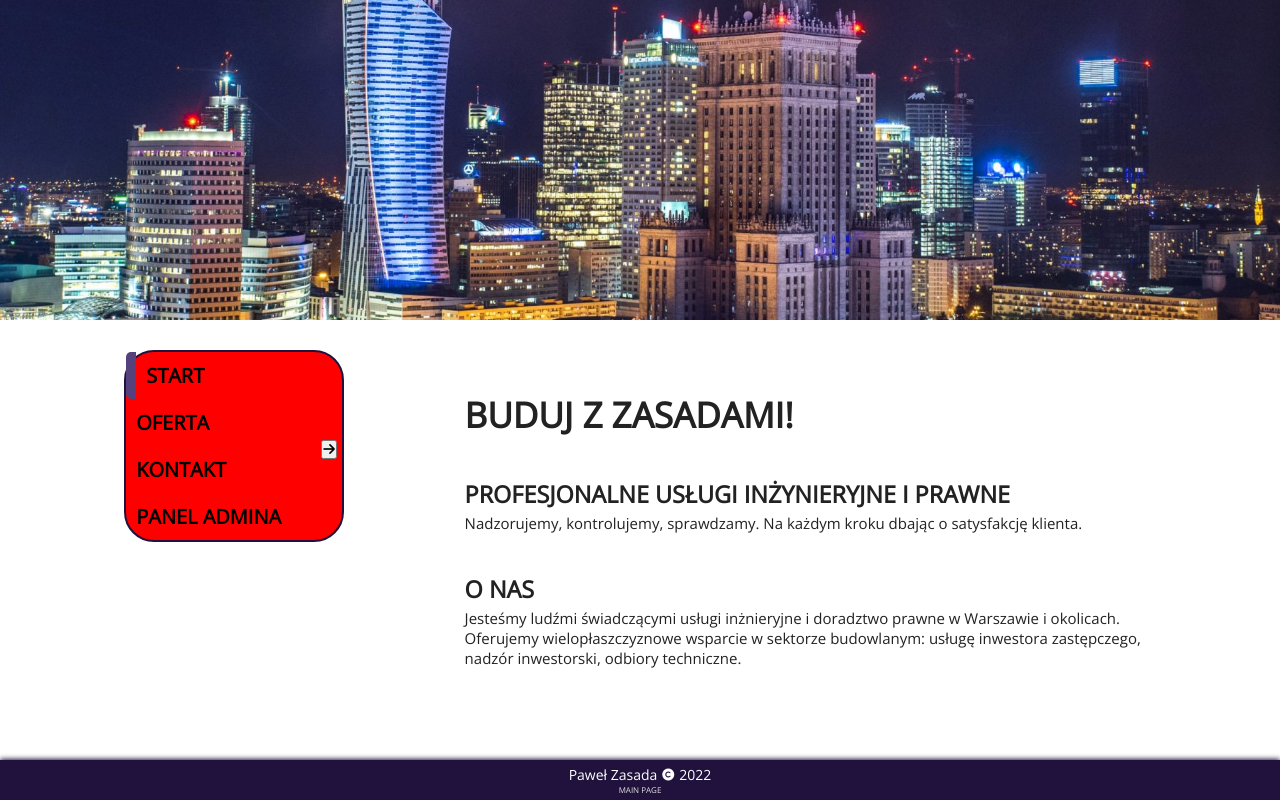
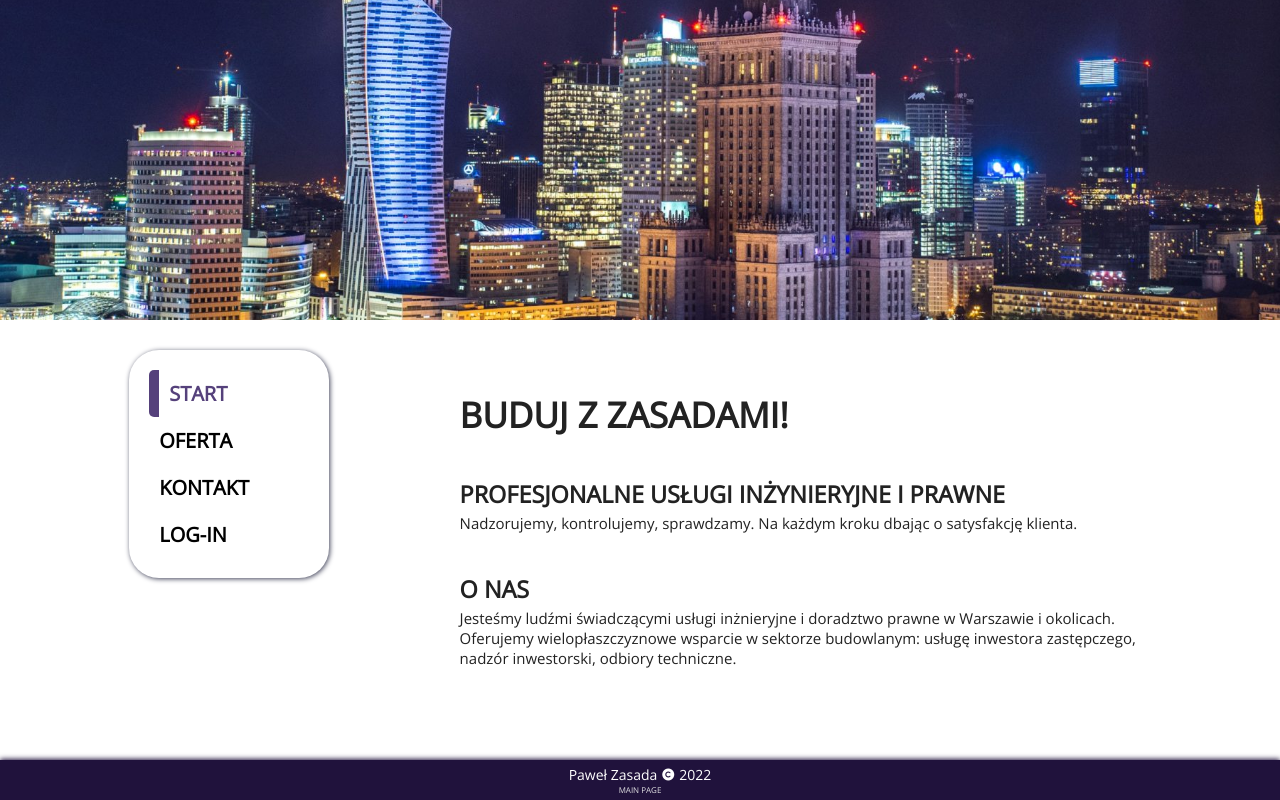
Before and after one commit to Zasada94/buduj-z-zasadami, a React (Create React App) app: page / in a window 1280 px wide. Built offline with nearby package versions, Linux system fonts and the light colour scheme.

Commit message:
menu finished

```diff
--- a/src/layouts/Navigation.js
+++ b/src/layouts/Navigation.js
@@ -7,7 +7,7 @@ const list = [
 	{ name: "start", path: "/", exact: true },
 	{ name: "oferta", path: "/products" },
 	{ name: "kontakt", path: "/contact" },
-	{ name: "panel admina", path: "/login" },
+	{ name: "log-in", path: "/login" },
 ];
 
 const menu = list.map((item) => (
@@ -25,10 +25,19 @@ const Navigation = () => {
 				<ul>{menu}</ul>
 			</nav>
 			<div className="navButton">
-				<button onClick={() => setShow(!show)}>
-					<i class="fa-solid fa-arrow-right"></i>
-					<i class="fa-solid fa-arrow-left"></i>
-				</button>
+				<div onClick={() => setShow(!show)}>
+					<i
+						className={
+							show ? "show fa-solid fa-arrow-right" : "fa-solid fa-arrow-right"
+						}
+					></i>
+					<p>MENU</p>
+					<i
+						className={
+							show ? "show fa-solid fa-arrow-right" : "fa-solid fa-arrow-right"
+						}
+					></i>
+				</div>
 			</div>
 		</div>
 	);
--- a/src/styles/App.css
+++ b/src/styles/App.css
@@ -15,19 +15,6 @@ main {
 	width: 90%;
 	max-width: 1200px;
 }
-
-.navWrapper {
-	position: fixed;
-	left: -180px;
-	min-width: 220px;
-	height: auto;
-	background-color: red;
-	border: 2px solid #20123c;
-	border-radius: 30px;
-}
-.navWrapper.show {
-	left: 0;
-}
 .blog {
 	width: 60%;
 }
@@ -37,10 +24,6 @@ article:nth-child(1) {
 }
 
 @media (min-width: 720px) {
-	.navWrapper {
-		position: relative;
-		left: auto;
-	}
 	main {
 		display: flex;
 		justify-content: space-around;
--- a/src/styles/Navigation.css
+++ b/src/styles/Navigation.css
@@ -1,9 +1,9 @@
-nav.main {
-	padding: 0 30px 0 0;
-}
-
 .main ul {
 	list-style-type: none;
+	background-color: white;
+	border-right: none;
+	border-top-left-radius: 30px;
+	min-width: 150px;
 }
 
 nav.main a {
@@ -18,34 +18,107 @@ nav.main a {
 
 nav.main a:hover {
 	transform: translateX(10px);
+	transition: 0.2s;
 }
 
 nav.main a.active {
-	border-left: 10px gray solid;
 	transform: translateX(0);
 	border-radius: 5px;
+	transition: 0.3s;
 }
 
 nav.main li:nth-child(1) a.active {
 	border-left-color: #55417b;
+	color: #55417b;
 }
 
 nav.main li:nth-child(2) a.active {
 	border-left-color: #0e384b;
+	color: #0e384b;
 }
 
 nav.main li:nth-child(3) a.active {
 	border-left-color: #193c1b;
+	color: #193c1b;
 }
 
 nav.main li:nth-child(4) a.active {
 	border-left-color: #380e0e;
+	color: #380e0e;
+}
+.navWrapper i {
+	font-size: 35px;
+	transition: 0.5s;
+	padding: 0 5px;
 }
 
 .navWrapper {
+	background-color: white;
 	display: flex;
 	align-items: center;
+	justify-content: space-between;
+	position: fixed;
+	min-width: 200px;
+	max-width: 100vw;
+	left: -170px;
+	top: 38vh;
+	height: auto;
+	border-radius: 30px;
+	background-color: #eee;
+	-webkit-box-shadow: 1px 1px 5px 0px rgba(66, 68, 90, 1);
+	-moz-box-shadow: 1px 1px 5px 0px rgba(66, 68, 90, 1);
+	box-shadow: 1px 1px 5px 0px rgba(66, 68, 90, 1);
 }
-.navWrapper i:nth-child(2) {
-	display: none;
+.navWrapper.show {
+	left: 0;
 }
+.navWrapper i:nth-child(1).show {
+	transform: rotate(180deg);
+}
+.navWrapper i:nth-child(3).show {
+	transform: rotate(-180deg);
+}
+.navButton:hover {
+	cursor: pointer;
+}
+
+.navButton div {
+	display: flex;
+	flex-direction: column;
+	align-items: center;
+	color: #20123c;
+}
+.navButton p {
+	transform: rotate(-90deg);
+	padding: 20px 0;
+	font-weight: 700;
+	font-size: 15px;
+}
+@media (min-width: 720px) {
+	.main ul {
+		min-width: auto;
+		margin: 20px;
+	}
+	nav.main a.active {
+		border-left: 10px gray solid;
+	}
+
+	.navWrapper {
+		display: flex;
+		align-items: center;
+		justify-content: flex-start;
+		position: relative;
+		top: auto;
+		left: auto;
+		height: auto;
+		background-color: transparent;
+		border: none;
+		min-width: 200px;
+	}
+	.navWrapper i:nth-child(n) {
+		display: none;
+	}
+	.navWrapper p:nth-child(n) {
+		display: none;
+	}
+}
```
